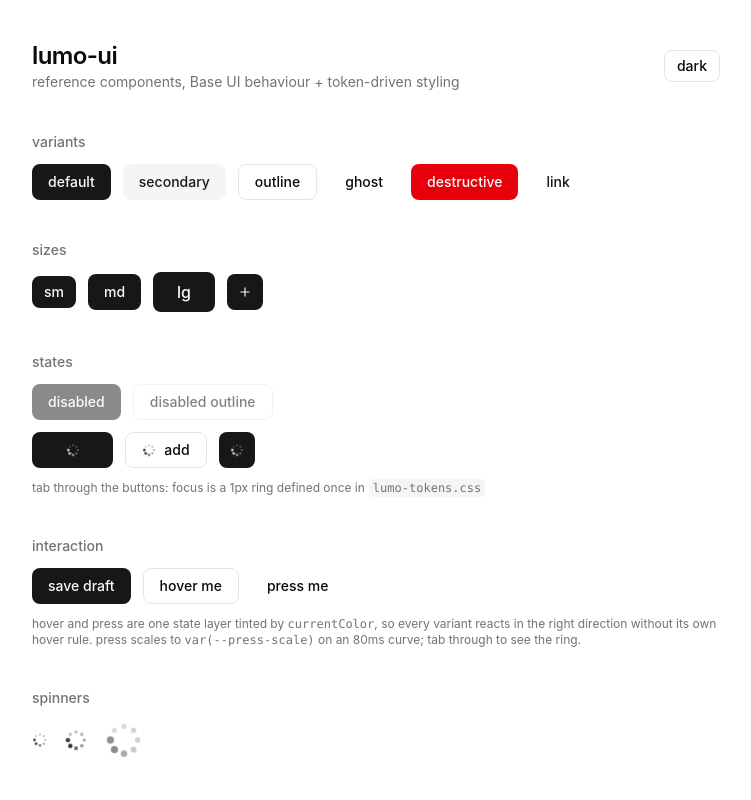
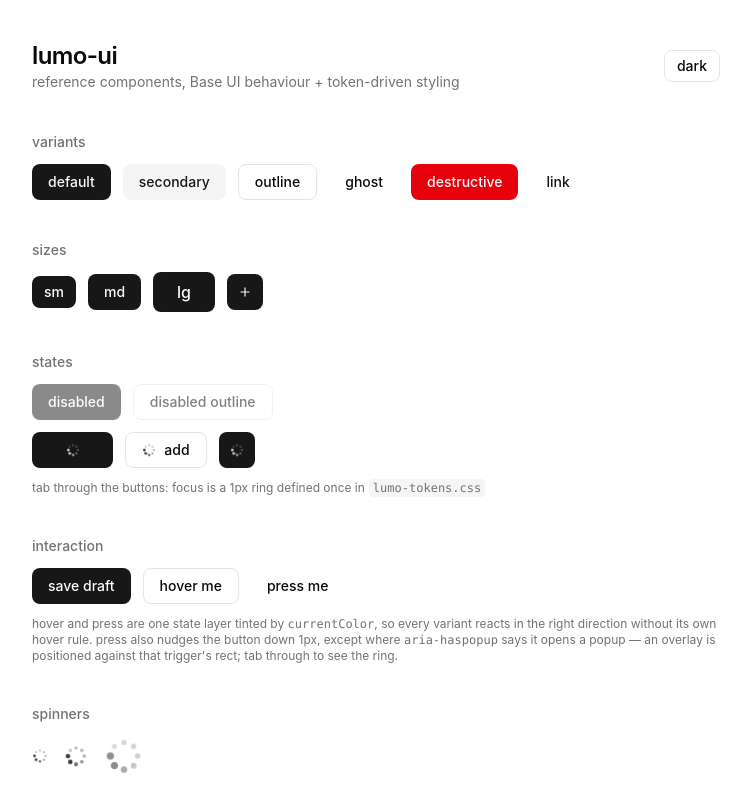
Before and after one commit to linyana/lumo-ui, a React (Vite) app: page / in a window 1280 px wide. Shown: the top 800 px of the page, without its empty margins (264-1015 px from the left). Built offline with nearby package versions, Linux system fonts and the light colour scheme.

Commit message:
refactor: replace the press scale with a 1px nudge, exempted on popup triggers

```diff
--- a/src/App.tsx
+++ b/src/App.tsx
@@ -177,8 +177,9 @@ export default function App() {
 				<p className="text-xs text-muted-foreground">
 					hover and press are one state layer tinted by <code>currentColor</code>, so
 					every variant reacts in the right direction without its own hover rule. press
-					scales to <code>var(--press-scale)</code> on an 80ms curve; tab through to see
-					the ring.
+					also nudges the button down 1px, except where <code>aria-haspopup</code> says it
+					opens a popup — an overlay is positioned against that trigger's rect; tab
+					through to see the ring.
 				</p>
 			</section>
 
--- a/src/components/lumo/Button/index.tsx
+++ b/src/components/lumo/Button/index.tsx
@@ -9,9 +9,10 @@ export const buttonVariants = tv({
 	base: [
 		'inline-flex shrink-0 items-center justify-center gap-2 whitespace-nowrap',
 		'relative rounded-md font-medium select-none',
-		'transition-[color,background-color,border-color,scale]',
+		'transition-[color,background-color,border-color,translate]',
 		'ease-[var(--ease-spring)] duration-[var(--duration-state)]',
-		'active:scale-[var(--press-scale)] active:duration-[var(--duration-press)]',
+		'active:not-aria-[haspopup]:translate-y-[var(--press-offset)]',
+		'active:not-aria-[haspopup]:duration-[var(--duration-press)]',
 		'after:pointer-events-none after:absolute after:inset-0 after:rounded-[inherit]',
 		'after:bg-current after:opacity-0 after:transition-opacity',
 		'after:duration-[var(--duration-state)]',
--- a/src/styles/lumo-tokens.css
+++ b/src/styles/lumo-tokens.css
@@ -38,12 +38,16 @@
 
 	/* Interaction feedback — shared by every pressable control.
 	   Filled buttons tint themselves with their light foreground colour, which reads
-	   weaker than the dark tint the surface variants get, so they carry their own pair. */
+	   weaker than the dark tint the surface variants get, so they carry their own pair.
+	   A press also nudges the control down one pixel — except where `aria-haspopup` marks
+	   it as a trigger, because an overlay is positioned against that element's measured
+	   rect and must not see it move. If Base UI ever stops setting that attribute
+	   somewhere, the nudge returns there silently. */
 	--state-layer-hover-opacity: 0.08;
 	--state-layer-pressed-opacity: 0.14;
 	--state-layer-fill-hover-opacity: 0.16;
 	--state-layer-fill-pressed-opacity: 0.26;
-	--press-scale: 0.97;
+	--press-offset: 1px;
 	--ease-spring: cubic-bezier(0.34, 1.56, 0.64, 1);
 	--duration-state: 150ms;
 	--duration-press: 80ms;
@@ -117,7 +121,7 @@
 /* Neutralise the interaction tokens instead of asking every component to opt out. */
 @media (prefers-reduced-motion: reduce) {
 	:root {
-		--press-scale: 1;
+		--press-offset: 0;
 		--ease-spring: linear;
 		--duration-state: 1ms;
 		--duration-press: 1ms;
```
